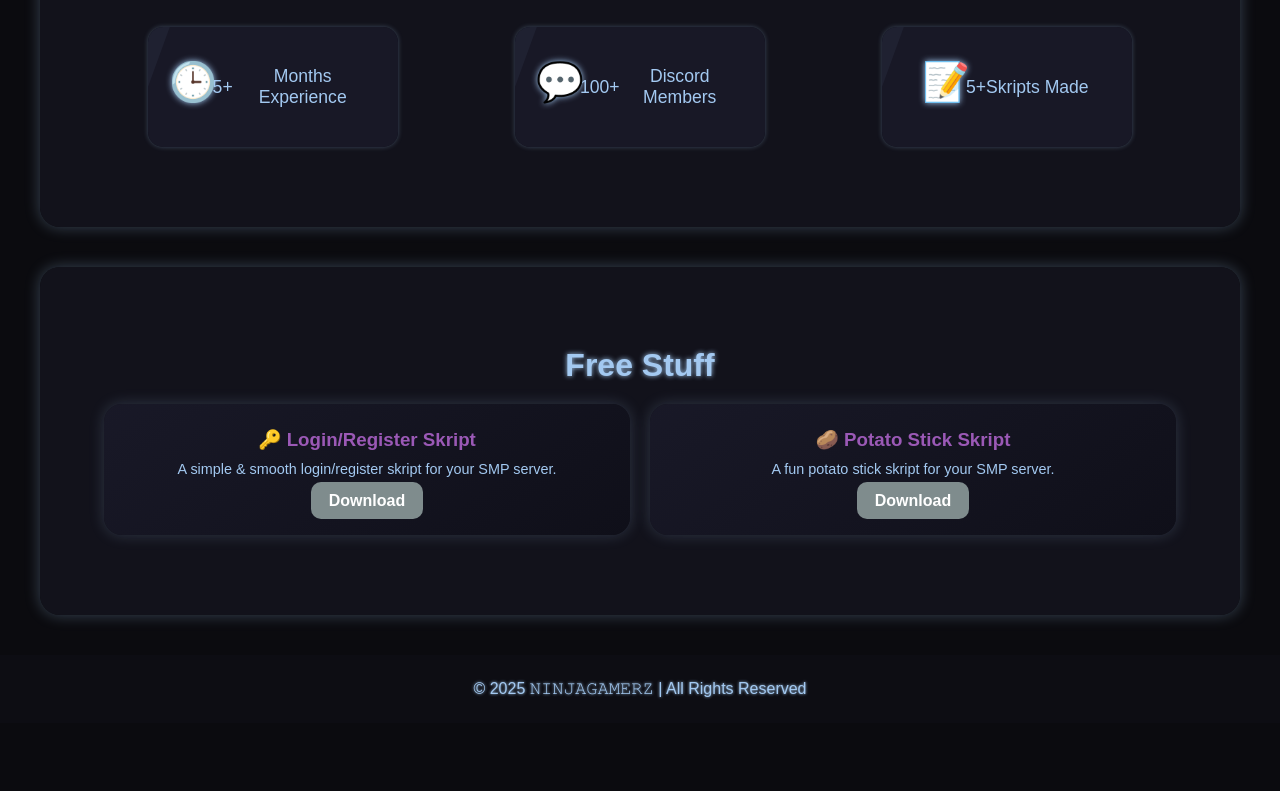
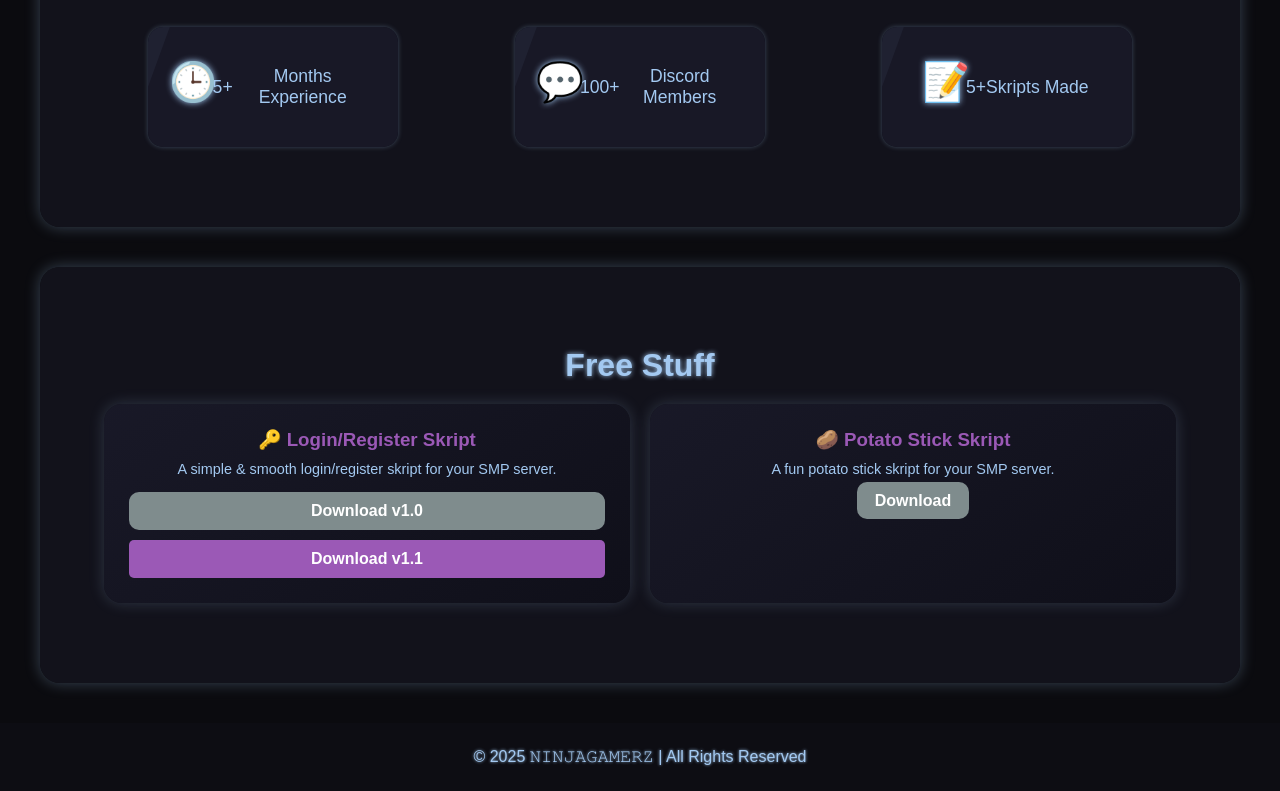
Before and after one commit to NinjaGamerz509/NinjaGamerz, a plain HTML site: page index.html in a window 1280 px wide. Shown: the part 1962-2753 px from the top of the page. Before the commit the page ends 2685 px from the top, so only its background shows below. Drawn offline with nearby package versions, Linux system fonts and the light colour scheme.

Commit message:
Update index.html

```diff
--- a/index.html
+++ b/index.html
@@ -185,7 +185,10 @@
     <div class="download-card">
       <h3>🔑 Login/Register Skript</h3>
       <p>A simple & smooth login/register skript for your SMP server.</p>
-      <a href="https://modrinth.com/plugin/welcome/version/1.0" target="_blank">Download</a>
+      <!-- v1.0 -->
+      <a href="https://modrinth.com/plugin/welcome/version/1.0" target="_blank" style="display:block; margin-bottom:10px;">Download v1.0</a>
+      <!-- v1.1 -->
+      <a href="https://github.com/ninjagamerz509/NinjaGamerz/raw/main/DM-login(v1.1).sk" target="_blank" style="display:block; background:#9b59b6; color:white; padding:10px; border-radius:5px;">Download v1.1</a>
     </div>
     <div class="download-card">
       <h3>🥔 Potato Stick Skript</h3>
```
